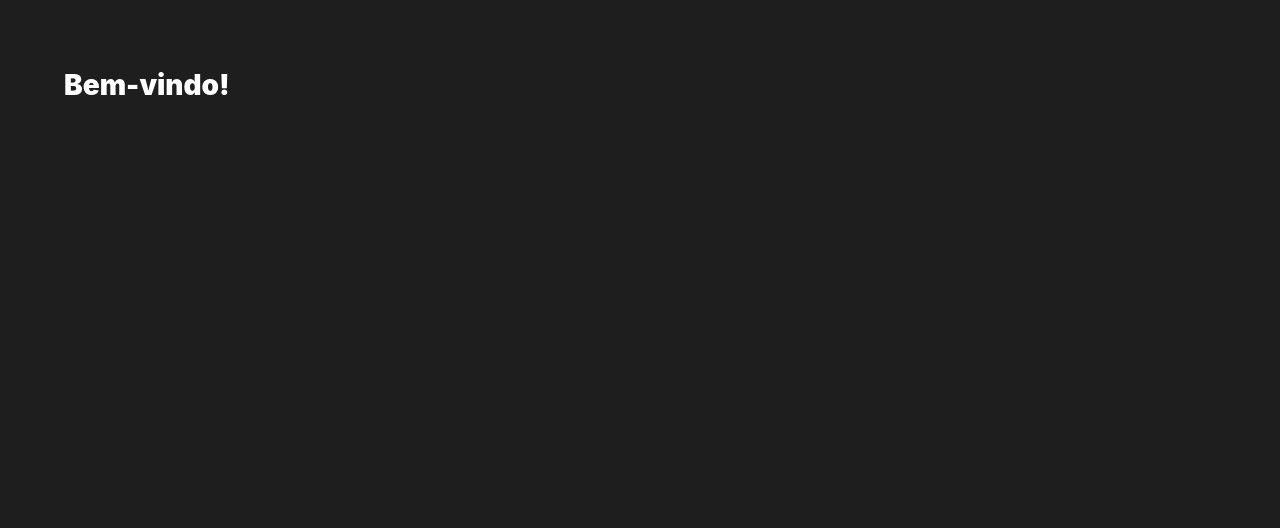
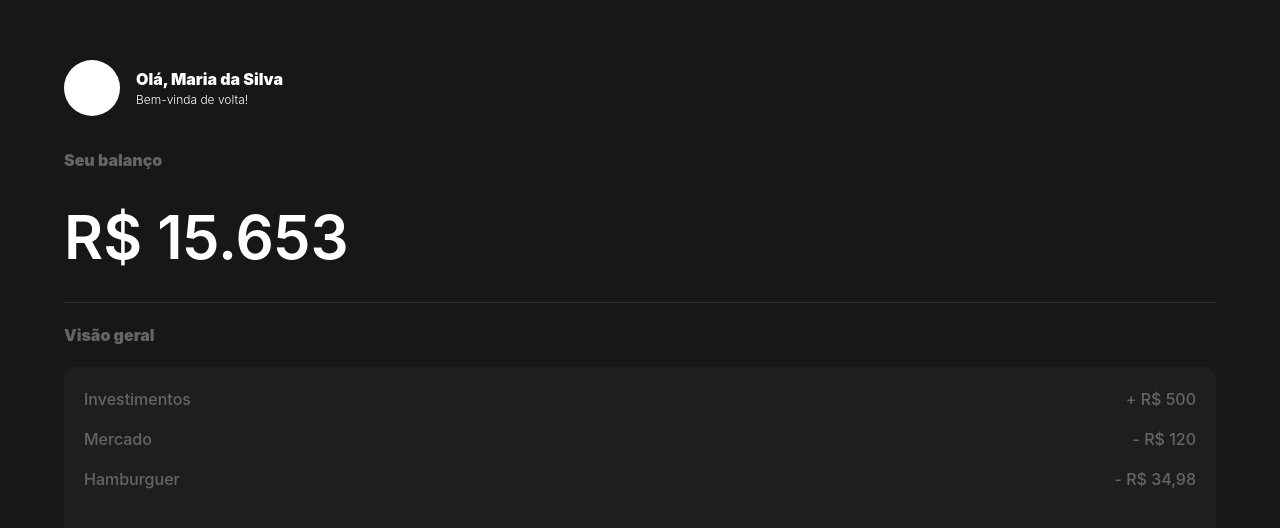
Before and after one commit to Pendulun/PlutoSystem, a React (Create React App) app in the folder frontend/: page / in a window 1280 px wide. Shown: the top 528 px of the page. Built offline with nearby package versions, Linux system fonts and the light colour scheme.

Commit message:
feat[front]: add home page initial layout

```diff
--- a/frontend/src/App.js
+++ b/frontend/src/App.js
@@ -1,5 +1,7 @@
+import { Home } from "./Pages"
+
 function App() {
-  return <div class="text-xl font-black text-white">Bem-vindo!</div>
+  return <Home />
 }
 
 export default App
--- /dev/null
+++ b/frontend/src/Pages/Home/Home.js
@@ -0,0 +1,33 @@
+import React from 'react'
+
+export const Home = () => {
+  return (
+    <>
+      <div class="flex gap-4 items-center mb-[32px]">
+        <div class="relative w-14 h-14 overflow-hidden bg-white rounded-full dark:bg-gray-600"></div>
+        <div>
+          <h1 class="text-white font-black text-bs">Olá, Maria da Silva</h1>
+          <h2 class="text-white font-light text-sm">Bem-vinda de volta!</h2>
+        </div>
+      </div>
+      <h1 class="text-lighterGray font-black text-bs mb-[20px]">Seu balanço</h1>
+      <h1 class="text-white font-semibold text-3xl mb-[20px]">R$ 15.653</h1>
+      <hr class="text-lightGray mb-[20px]"/>
+      <h1 class="text-lighterGray font-black text-bs mb-[20px]">Visão geral</h1>
+      <div class="relative w-auto min-h-[400px] overflow-hidden bg-gray rounded-xl dark:bg-gray-600 p-5">
+        <div class="flex justify-between items-center mb-4">
+          <h1 class="text-lighterGray font-medium text-bs">Investimentos</h1>
+          <h2 class="text-lighterGray font-medium text-bs">+ R$ 500</h2>
+        </div>
+        <div class="flex justify-between items-center mb-4">
+          <h1 class="text-lighterGray font-medium text-bs">Mercado</h1>
+          <h2 class="text-lighterGray font-medium text-bs">- R$ 120</h2>
+        </div>
+        <div class="flex justify-between items-center mb-4">
+          <h1 class="text-lighterGray font-medium text-bs">Hamburguer</h1>
+          <h2 class="text-lighterGray font-medium text-bs">- R$ 34,98</h2>
+        </div>
+      </div>
+    </>
+  )
+}
--- /dev/null
+++ b/frontend/src/Pages/Home/index.js
@@ -0,0 +1 @@
+export * from './Home';
--- /dev/null
+++ b/frontend/src/Pages/index.js
@@ -0,0 +1 @@
+export * from './Home'
--- a/frontend/src/index.css
+++ b/frontend/src/index.css
@@ -5,6 +5,6 @@
 html {
   width: 100%;
   height: 100%;
-  padding: 5%;
-  background-color: #1E1E1E;
+  padding: 60px 5% 80px;
+  background-color: #171717;
 }
```
